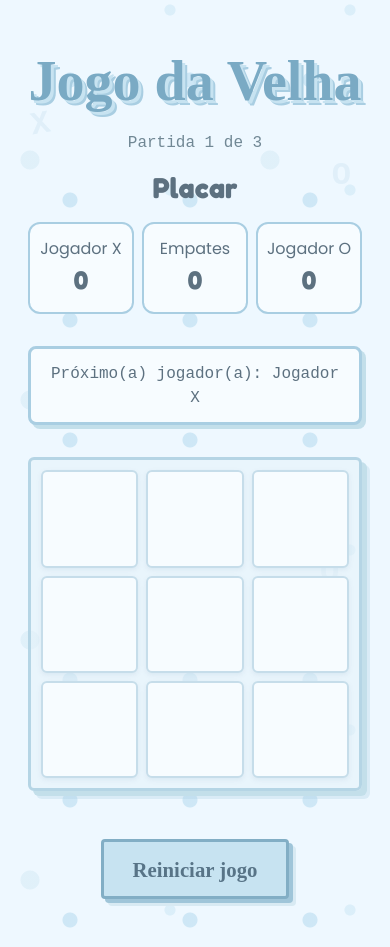
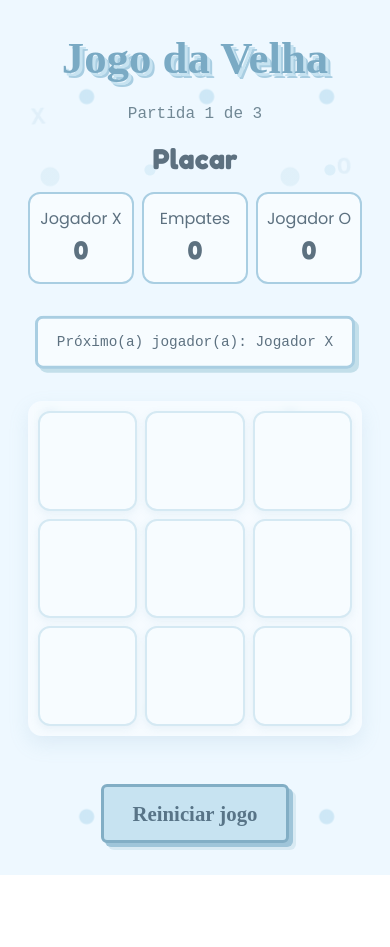
Before and after one commit to gabimichachi/jogo_da_velha, a React (Vite) app: page / in a window 390 px wide. Both pictures are taken after a click on the button "Iniciar jogo". After the commit the page ends 875 px from the top, so only its background shows below. Built offline with nearby package versions, Linux system fonts and the light colour scheme.

Commit message:
mod: arrumei algumas coisas no css add: add complementos no css

```diff
--- a/src/components/Board/Board.jsx
+++ b/src/components/Board/Board.jsx
@@ -1,7 +1,8 @@
 import Square from "../Square/Square";
 import styles from "./Board.module.css";
 
-function Board({ squares, onSquareClick }) {
+// cria o tabuleiro
+function Board({ squares, onSquareClick, winningLine }) {
   return (
     <div className={styles.board}>
       {squares.map((square, index) => (
@@ -9,6 +10,7 @@ function Board({ squares, onSquareClick }) {
           key={index}
           value={square}
           onClick={() => onSquareClick(index)}
+          isWinner={winningLine.includes(index)}
         />
       ))}
     </div>
--- a/src/components/Board/Board.module.css
+++ b/src/components/Board/Board.module.css
@@ -11,12 +11,12 @@
   margin: 2rem auto;
   padding: 10px;
 
-    border: 3px solid #b5d5e5;
-    border-radius: 6px;
+  border: none;
+  border-radius: 14px;
 
-    background-color: rgba(229, 243, 250, 0.55);
+  background-color: rgba(255, 255, 255, 0.45);
 
-    box-shadow:
-        5px 5px 0 #c3dfea,
-        8px 8px 0 rgba(169, 206, 226, 0.3);
+  box-shadow: 0 8px 20px rgba(120, 170, 195, 0.15);
+
+  backdrop-filter: blur(4px);
 }
--- a/src/components/Game/Game.jsx
+++ b/src/components/Game/Game.jsx
@@ -62,7 +62,36 @@ function Game() {
     return null;
   };
 
+  // encontra os 3 quadrados da vitória
+  const calculateWinningLine = (squares) => {
+    const linhas = [
+      [0, 1, 2],
+      [3, 4, 5],
+      [6, 7, 8],
+      [0, 3, 6],
+      [1, 4, 7],
+      [2, 5, 8],
+      [0, 4, 8],
+      [2, 4, 6],
+    ];
+
+    for (const [a, b, c] of linhas) {
+      if (
+        squares[a] &&
+        squares[a] === squares[b] &&
+        squares[a] === squares[c]
+      ) {
+        return [a, b, c];
+      }
+    }
+
+    return [];
+  };
+
   const winner = calculateWinner(squares);
+
+  // pega os quadrados vencedores
+  const winningLine = calculateWinningLine(squares);
 
   // verifica se deu velha
   const isDraw =
@@ -98,7 +127,6 @@ function Game() {
     }
 
     const nextSquares = [...squares];
-
     nextSquares[index] = xIsNext ? "X" : "O";
 
     const nextWinner = calculateWinner(nextSquares);
@@ -119,9 +147,7 @@ function Game() {
       };
 
       setPlacar(novoPlacar);
-    }
-
-    else if (nextWinner === "O") {
+    } else if (nextWinner === "O") {
       novoPlacar = {
         ...placar,
         o: placar.o + 1,
@@ -143,7 +169,6 @@ function Game() {
     // verifica se acabou
     if (nextWinner || nextIsDraw) {
       if (partidaAtual === totalPartidas) {
-
         // define o vencedor final
         if (novoPlacar.x > novoPlacar.o) {
           setVencedorFinal("X");
@@ -202,18 +227,19 @@ function Game() {
   } else if (jogoFinalizado) {
     status = "Jogo encerrado!";
   } else if (winner) {
-    status = `Vencedor(a) da partida: ${winner === "X" ? playerX : playerO
-      }`;
+    status = `Vencedor(a) da partida: ${
+      winner === "X" ? playerX : playerO
+    }`;
   } else if (isDraw) {
     status = "Deu Velha!";
   } else {
-    status = `Próximo(a) jogador(a): ${xIsNext ? playerX : playerO
-      }`;
+    status = `Próximo(a) jogador(a): ${
+      xIsNext ? playerX : playerO
+    }`;
   }
 
   return (
     <main className={styles.game}>
-
       <div className={styles.decoracoes}>
         <span className={styles.pixelX}>X</span>
         <span className={styles.pixelO}>O</span>
@@ -223,7 +249,6 @@ function Game() {
 
       <div className="container">
         <div className={styles.game__conteudo}>
-
           <h1 className={styles.game__titulo}>
             Jogo da Velha
           </h1>
@@ -231,13 +256,9 @@ function Game() {
           {/* tela inicial */}
           {!jogoIniciado && (
             <div className={styles.configuracao}>
-
-              <h2>
-                Preparem-se para jogar!
-              </h2>
+              <h2>Preparem-se para jogar!</h2>
 
               <div className="row g-2 mb-3">
-
                 <div className="col-6">
                   <input
                     type="text"
@@ -257,11 +278,9 @@ function Game() {
                     onChange={(e) => setPlayerO(e.target.value)}
                   />
                 </div>
-
               </div>
 
               <div className="mb-3">
-
                 <label
                   htmlFor="totalPartidas"
                   className="form-label"
@@ -284,7 +303,6 @@ function Game() {
                     }
                   }}
                 />
-
               </div>
 
               <button
@@ -293,7 +311,6 @@ function Game() {
               >
                 Iniciar jogo
               </button>
-
             </div>
           )}
 
@@ -317,6 +334,7 @@ function Game() {
               <Board
                 squares={squares}
                 onSquareClick={handleClick}
+                winningLine={winningLine}
               />
 
               {/* botão de reiniciar */}
@@ -331,7 +349,6 @@ function Game() {
               {(winner || isDraw) && !jogoFinalizado && (
                 <div className={styles.overlay}>
                   <div className={styles.resultado}>
-
                     <div className={styles.resultado__estrela}>
                       {winner
                         ? "ദ്ദി◝ ⩊ ◜.ᐟ"
@@ -346,10 +363,11 @@ function Game() {
 
                     <p>
                       {winner
-                        ? `${winner === "X"
-                          ? playerX
-                          : playerO
-                        } ganhou a partida!`
+                        ? `${
+                            winner === "X"
+                              ? playerX
+                              : playerO
+                          } ganhou a partida!`
                         : "Ninguém ganhou essa partida!"}
                     </p>
 
@@ -363,7 +381,6 @@ function Game() {
                     >
                       Próxima partida
                     </button>
-
                   </div>
                 </div>
               )}
@@ -372,7 +389,6 @@ function Game() {
               {jogoFinalizado && (
                 <div className={styles.overlay}>
                   <div className={styles.resultado}>
-
                     <div className={styles.resultado__estrela}>
                       {vencedorFinal === "EMPATE"
                         ? "(｡•́︿•̀｡)"
@@ -422,14 +438,11 @@ function Game() {
                     >
                       Jogar novamente
                     </button>
-
                   </div>
                 </div>
               )}
-
             </>
           )}
-
         </div>
       </div>
     </main>
--- a/src/components/Game/Game.module.css
+++ b/src/components/Game/Game.module.css
@@ -12,8 +12,17 @@
     radial-gradient(circle, rgba(190, 224, 241, 0.4) 5px, transparent 6px),
     radial-gradient(circle, rgba(218, 237, 247, 0.7) 9px, transparent 10px);
 
-  background-size: 120px 120px, 180px 180px, 240px 240px;
-  background-position: 10px 20px, 80px 100px, 150px 40px;
+  background-size:
+    120px 120px,
+    180px 180px,
+    240px 240px;
+
+  background-position:
+    10px 20px,
+    80px 100px,
+    150px 40px;
+
+  animation: fundoMovendo 12s ease-in-out infinite;
 
   color: #5d7180;
 }
@@ -24,12 +33,15 @@
 
   max-width: 700px;
   margin: 0 auto;
+
   text-align: center;
 }
 
 .game__titulo {
   margin-bottom: 1rem;
+
   color: #7aaac4;
+
   font-family: "Indie Flower", cursive;
   font-size: 3.5rem;
   font-weight: bold;
@@ -37,6 +49,8 @@
   text-shadow:
     3px 3px 0 #c7e3f1,
     5px 5px 0 #a9cee2;
+
+  animation: aparecer 0.7s ease-out;
 }
 
 .game__partida {
@@ -46,6 +60,8 @@
 
   font-family: monospace;
   font-size: 1rem;
+
+  animation: aparecer 0.8s ease-out;
 }
 
 .game__status {
@@ -62,6 +78,8 @@
   box-shadow: 4px 4px 0 #c3dfea;
 
   font-family: monospace;
+
+  animation: statusFlutuar 2.5s ease-in-out infinite;
 }
 
 /* tela de configuração */
@@ -71,13 +89,17 @@
   padding: 2rem;
 
   border: 4px solid #a9cee2;
-  border-radius: 6px;
+  border-radius: 10px;
 
-  background-color: #e5f3fa;
+  background-color: rgba(229, 243, 250, 0.92);
 
   box-shadow:
     6px 6px 0 #b8d8e8,
     10px 10px 0 rgba(169, 206, 226, 0.25);
+
+  backdrop-filter: blur(4px);
+
+  animation: aparecerConfiguracao 0.5s ease-out;
 }
 
 .configuracao h2 {
@@ -97,6 +119,11 @@
   color: #5d7180;
 
   font-family: monospace;
+
+  transition:
+    border-color 0.2s ease,
+    box-shadow 0.2s ease,
+    transform 0.2s ease;
 }
 
 .configuracao input:focus {
@@ -106,6 +133,8 @@
 
   background-color: #fafdff;
   color: #5d7180;
+
+  transform: translateY(-1px);
 }
 
 .configuracao input::placeholder {
@@ -114,7 +143,6 @@
 
 .configuracao label {
   color: #5d7180;
-
   font-family: monospace;
 }
 
@@ -125,7 +153,7 @@
   padding: 0.7rem 1.8rem;
 
   border: 3px solid #82aec5;
-  border-radius: 4px;
+  border-radius: 6px;
 
   background-color: #c7e3f1;
   color: #587487;
@@ -138,18 +166,24 @@
     4px 4px 0 #9fc5d9,
     7px 7px 0 #d8eaf3;
 
-  transition: 0.1s;
+  cursor: pointer;
+
+  transition:
+    transform 0.15s ease,
+    box-shadow 0.15s ease,
+    background-color 0.15s ease,
+    border-color 0.15s ease;
 }
 
 .game__botao:hover {
   border-color: #9fc5d9;
   background-color: #d4e9f4;
 
-  transform: translate(1px, 1px);
+  transform: translateY(-2px);
 
   box-shadow:
-    3px 3px 0 #9fc5d9,
-    5px 5px 0 #d8eaf3;
+    4px 5px 0 #9fc5d9,
+    7px 8px 0 #d8eaf3;
 }
 
 .game__botao:active {
@@ -176,6 +210,8 @@
   padding: 1rem;
 
   background-color: rgba(76, 112, 128, 0.6);
+
+  animation: aparecerOverlay 0.25s ease-out;
 }
 
 .resultado {
@@ -185,15 +221,19 @@
   padding: 2rem;
 
   border: 4px solid #a9cee2;
-  border-radius: 10px;
+  border-radius: 12px;
 
-  background-color: #e5f3fa;
+  background-color: rgba(229, 243, 250, 0.95);
 
   box-shadow:
     7px 7px 0 #8fb8ce,
     0 10px 25px rgba(76, 112, 128, 0.25);
 
+  backdrop-filter: blur(5px);
+
   text-align: center;
+
+  animation: vitoria 0.5s ease-out;
 }
 
 .resultado__estrela {
@@ -204,6 +244,8 @@
   font-size: 2.8rem;
 
   text-shadow: 3px 3px 0 #83aec5;
+
+  animation: estrela 1.5s ease-in-out infinite;
 }
 
 .resultado h2 {
@@ -217,7 +259,6 @@
 
 .resultado p {
   color: #5d7180;
-
   font-family: monospace;
 }
 
@@ -243,55 +284,229 @@
 
   cursor: pointer;
 
-  transition: 0.15s;
+  transition:
+    transform 0.15s ease,
+    box-shadow 0.15s ease,
+    background-color 0.15s ease;
 }
 
 .resultado__botao:hover {
   background-color: #b5d9eb;
 
-  transform: translate(2px, 2px);
+  transform: translateY(-2px);
 
-  box-shadow: 2px 2px 0 #9fc5d9;
+  box-shadow: 3px 4px 0 #9fc5d9;
 }
 
-/* decoração pixel art do fundo */
+.resultado__botao:active {
+  transform: translate(3px, 3px);
+  box-shadow: none;
+}
+
+/* decoração do fundo */
 
 .decoracoes {
   position: fixed;
   inset: 0;
+  z-index: 0;
+
   pointer-events: none;
   overflow: hidden;
-  z-index: 0;
 }
 
 .pixelX,
 .pixelO {
   position: absolute;
+
   font-family: monospace;
   font-weight: 900;
   font-size: 2rem;
+
   color: #9fc9df;
   opacity: 0.18;
+
+  animation: flutuar 4s ease-in-out infinite;
 }
 
 .pixelX:nth-child(1) {
   top: 12%;
   left: 8%;
-  transform: rotate(-10deg);
 }
 
 .pixelO:nth-child(2) {
   top: 18%;
   right: 10%;
+
+  animation-delay: 1s;
 }
 
 .pixelX:nth-child(3) {
   top: 55%;
   left: 12%;
-  transform: rotate(8deg);
+
+  animation-delay: 2s;
 }
 
 .pixelO:nth-child(4) {
   top: 65%;
   right: 13%;
+
+  animation-delay: 0.5s;
 }
+
+/* animações */
+
+@keyframes fundoMovendo {
+  0% {
+    background-position:
+      10px 20px,
+      80px 100px,
+      150px 40px;
+  }
+
+  50% {
+    background-position:
+      35px 45px,
+      50px 70px,
+      180px 65px;
+  }
+
+  100% {
+    background-position:
+      10px 20px,
+      80px 100px,
+      150px 40px;
+  }
+}
+
+@keyframes aparecer {
+  from {
+    opacity: 0;
+    transform: translateY(-15px);
+  }
+
+  to {
+    opacity: 1;
+    transform: translateY(0);
+  }
+}
+
+@keyframes aparecerConfiguracao {
+  from {
+    opacity: 0;
+    transform: translateY(15px) scale(0.97);
+  }
+
+  to {
+    opacity: 1;
+    transform: translateY(0) scale(1);
+  }
+}
+
+@keyframes statusFlutuar {
+  0%,
+  100% {
+    transform: translateY(0);
+  }
+
+  50% {
+    transform: translateY(-3px);
+  }
+}
+
+@keyframes flutuar {
+  0%,
+  100% {
+    transform: translateY(0) rotate(-5deg);
+  }
+
+  50% {
+    transform: translateY(-12px) rotate(5deg);
+  }
+}
+
+@keyframes aparecerOverlay {
+  from {
+    opacity: 0;
+  }
+
+  to {
+    opacity: 1;
+  }
+}
+
+@keyframes vitoria {
+  0% {
+    opacity: 0;
+    transform: scale(0.7) rotate(-3deg);
+  }
+
+  60% {
+    transform: scale(1.05) rotate(2deg);
+  }
+
+  100% {
+    opacity: 1;
+    transform: scale(1) rotate(0);
+  }
+}
+
+@keyframes estrela {
+  0%,
+  100% {
+    transform: rotate(-5deg) scale(1);
+  }
+
+  50% {
+    transform: rotate(5deg) scale(1.08);
+  }
+}
+
+/* acessibilidade */
+
+@media (prefers-reduced-motion: reduce) {
+  *,
+  *::before,
+  *::after {
+    animation-duration: 0.01ms !important;
+    animation-iteration-count: 1 !important;
+    transition-duration: 0.01ms !important;
+  }
+}
+
+/* celular */
+
+@media (max-width: 576px) {
+  .game {
+    padding: 2rem 1rem;
+  }
+
+  .game__titulo {
+    font-size: 2.8rem;
+  }
+
+  .configuracao {
+    padding: 1.5rem;
+  }
+
+  .configuracao h2 {
+    font-size: 2rem;
+  }
+
+  .game__status {
+    font-size: 0.9rem;
+  }
+
+  .resultado {
+    padding: 1.5rem;
+  }
+
+  .resultado h2 {
+    font-size: 2rem;
+  }
+
+  .pixelX,
+  .pixelO {
+    font-size: 1.5rem;
+  }
+}
--- a/src/components/Square/Square.jsx
+++ b/src/components/Square/Square.jsx
@@ -1,18 +1,18 @@
 import styles from "./Square.module.css";
 
 // cria o quadrado
-function Square({ value, onClick }) {
+function Square({ value, onClick, isWinner }) {
   return (
     <button
       className={`${styles.square} ${
-        value === "X"
-          ? styles.squareX
-          : value === "O"
-          ? styles.squareO
-          : ""
+        isWinner ? styles.squareWinner : ""
       }`}
       onClick={onClick}
-      aria-label={value ? `Posição marcada com ${value}` : "Posição vazia"}
+      aria-label={
+        value
+          ? `Posição marcada com ${value}`
+          : "Posição vazia"
+      }
     >
       {value}
     </button>
--- a/src/components/Square/Square.module.css
+++ b/src/components/Square/Square.module.css
@@ -1,40 +1,45 @@
 .square {
-    aspect-ratio: 1;
+  aspect-ratio: 1;
+  border: 2px solid #d5e9f3;
+  border-radius: 12px;
+  background-color: #f7fcff;
+  color: #6f8fa1;
+  font-family: "Indie Flower", cursive;
+  font-size: 3rem;
+  font-weight: normal;
+  cursor: pointer;
+  outline: none;
 
-    border: 2px solid #c6ddea;
-    border-radius: 6px;
+  box-shadow: 0 3px 8px rgba(120, 170, 195, 0.12);
 
-    background-color: var(--cor-quadrado);
-    color: var(--cor-texto);
-
-    font-family: monospace;
-    font-size: 3rem;
-    font-weight: bold;
-
-    cursor: pointer;
-    outline: none;
-
-    box-shadow: 0 2px 5px rgba(90, 140, 170, 0.12);
-
-    transition: 0.12s;
+  transition:
+    transform 0.15s ease,
+    background-color 0.2s ease,
+    box-shadow 0.2s ease;
 }
 
 .square:hover {
-    background-color: var(--cor-hover);
-    border-color: #aacbdc;
+  background-color: #eaf6fc;
+  transform: translateY(-2px);
+  box-shadow: 0 5px 10px rgba(120, 170, 195, 0.18);
+}
 
-    transform: translate(2px, 2px);
+/* destaca os 3 quadrados vencedores */
+.squareWinner {
+  background-color: #c7e3f1;
+  border-color: #a9cee2;
+  box-shadow:
+    0 0 0 3px #d8edf7,
+    0 5px 12px rgba(120, 170, 195, 0.25);
 
-    outline: none;
-    box-shadow: 0 1px 3px rgba(90, 140, 170, 0.15);
+  transform: scale(1.03);
+}
+
+.squareWinner:hover {
+  background-color: #c7e3f1;
+  transform: scale(1.03);
 }
 
 .square:focus {
-    outline: none;
-    border-color: #c6ddea;
+  outline: none;
 }
-
-.square:active {
-    transform: translate(2px, 2px);
-    border-color: #aacbdc;
-}
```
Lines whose indentation alone changed are shown as unchanged.
